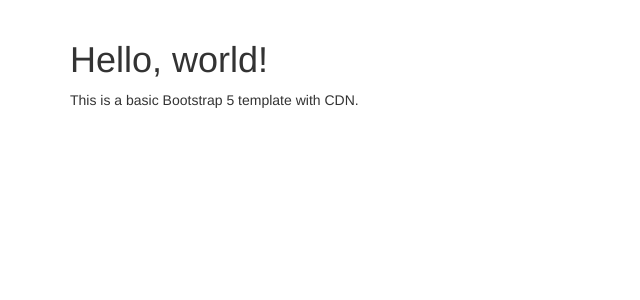
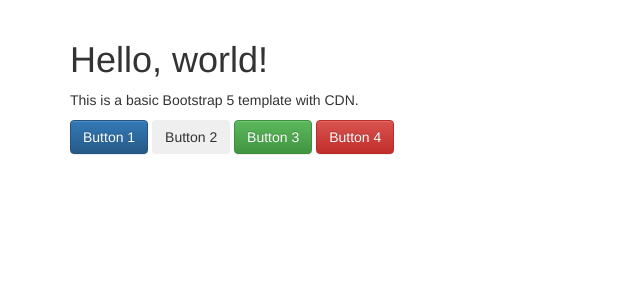
Before and after one commit to CEPAD-IFSP/oficina-git, a Flask app: page / in a window 1280 px wide. Shown: the part 52-352 px from the top of the page, without its empty margins (0-640 px from the left). Run offline with Flask 3, Linux system fonts and the light colour scheme; some libraries are stand-ins or nearby versions.

Commit message:
adicionado os botoes

```diff
--- a/templates/index.html
+++ b/templates/index.html
@@ -43,6 +43,12 @@
     <div class="container mt-5">
         <h1>Hello, world!</h1>
         <p>This is a basic Bootstrap 5 template with CDN.</p>
+        <div class="d-grid gap-2">
+            <button class="btn btn-primary" type="button">Button 1</button>
+            <button class="btn btn-secondary" type="button">Button 2</button>
+            <button class="btn btn-success" type="button">Button 3</button>
+            <button class="btn btn-danger" type="button">Button 4</button>
+        </div>
     </div>
 
     <!-- Bootstrap Bundle with Popper -->
```
